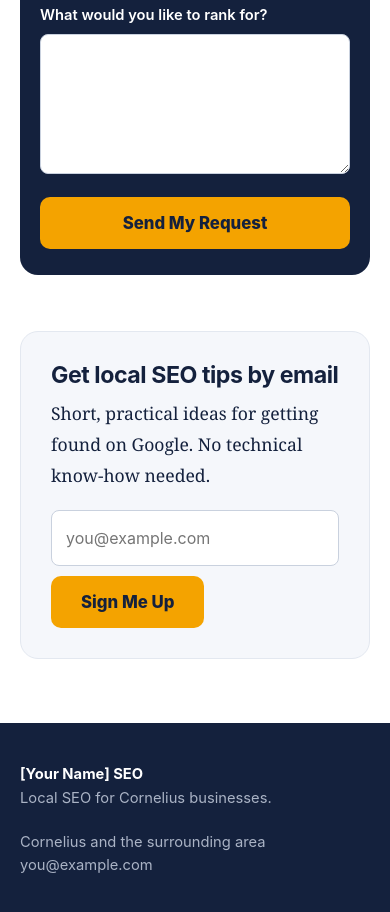
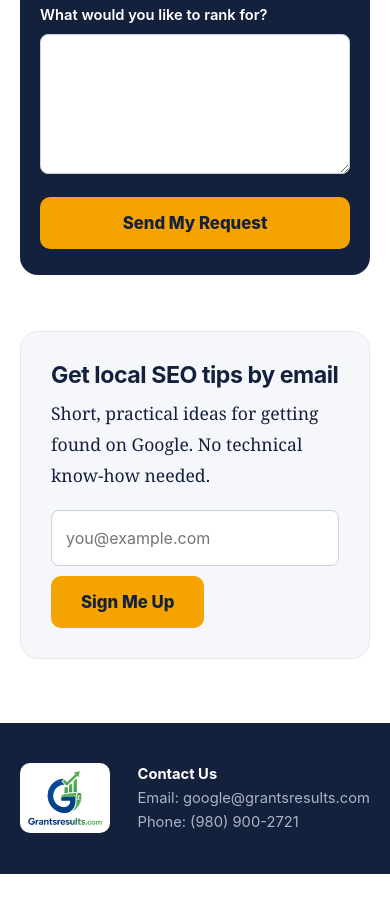
Before and after one commit to GrantsResults/cornelius-seo, a plain HTML site: page public/index.html in a window 390 px wide. Shown: the part 3828-4740 px from the top of the page. After the commit the page ends 4702 px from the top, so only its background shows below. Drawn offline with Linux system fonts and the light colour scheme.

Commit message:
Footer: add logo, email and phone
Updated footer content with contact information and logo.

```diff
--- a/public/index.html
+++ b/public/index.html
@@ -160,12 +160,12 @@
 <footer>
   <div class="in">
     <div>
-      <strong>[Your Name] SEO</strong><br>
-      Local SEO for Cornelius businesses.
+      <img src="logo.png" alt="Grantsresults.com logo" style="height:70px;background:#fff;border-radius:10px;padding:6px;display:block">
     </div>
     <div>
-      Cornelius and the surrounding area<br>
-      <a href="mailto:you@example.com">you@example.com</a>
+      <strong>Contact Us</strong><br>
+      Email: <a href="mailto:google@grantsresults.com">google@grantsresults.com</a><br>
+        Phone: <a href="tel:+19809002721">(980) 900-2721</a>
     </div>
   </div>
 </footer>
```
